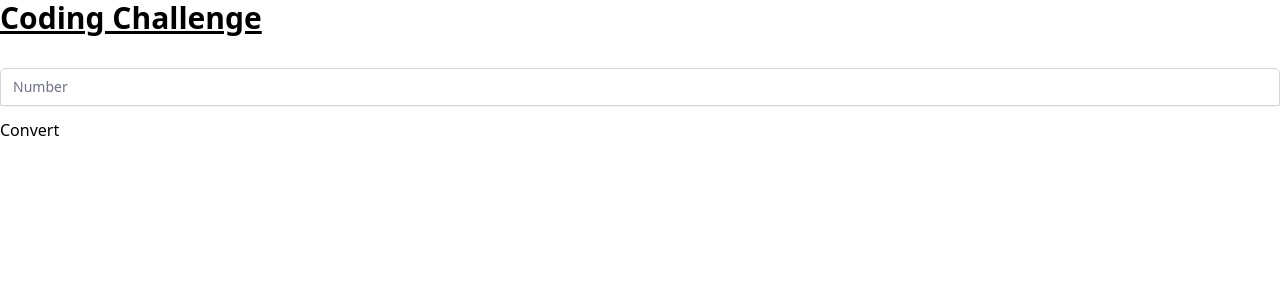
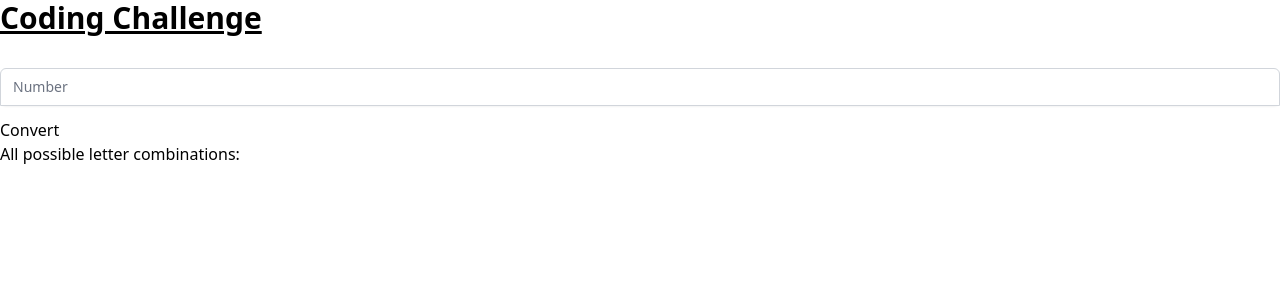
Before and after one commit to CarinaWolli/number-to-word-list-converter, a Next.js app: page / in a window 1280 px wide. Shown: the top 300 px of the page. Built offline with nearby package versions, Linux system fonts and the light colour scheme.

Commit message:
show all possible letter combinations in index.tsx

```diff
--- a/pages/index.tsx
+++ b/pages/index.tsx
@@ -31,6 +31,9 @@ export default function Index() {
         </div>
         <button type="submit">Convert</button>
       </form>
+      <div>
+        <p>All possible letter combinations: {wordList.join(", ")}</p>
+      </div>
     </div>
   );
 }
```
